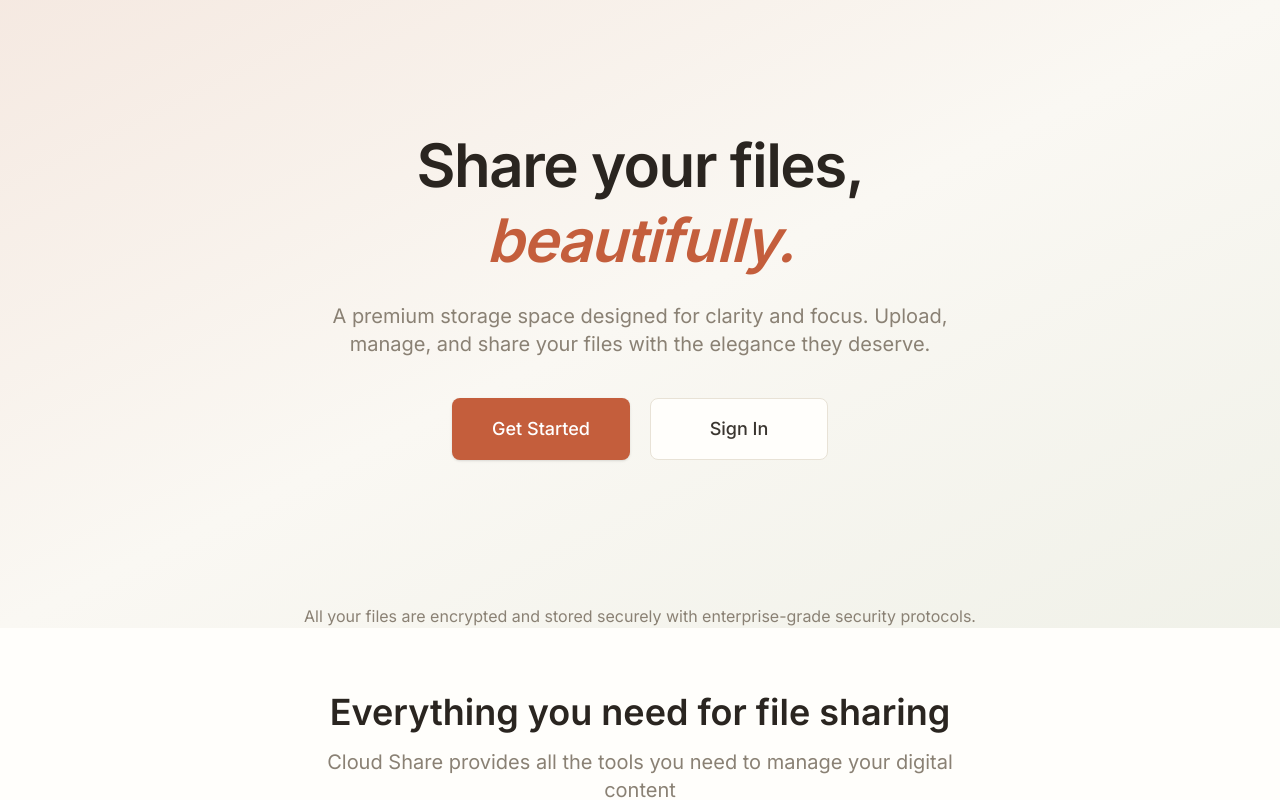
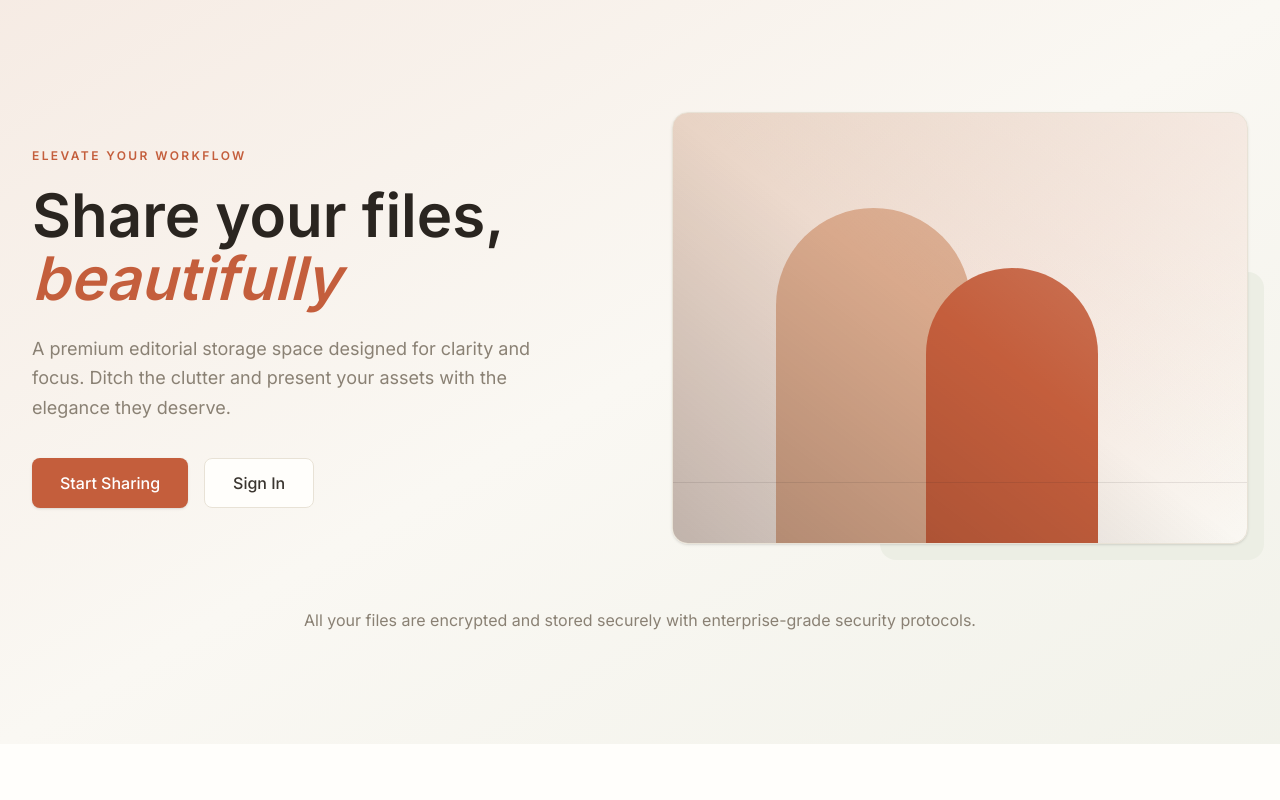
Before and after one commit to princesatapathy/cloud-share, a React (Vite) app in the folder cloudsharewebapp/: page / in a window 1280 px wide. Built offline with nearby package versions, Linux system fonts and the light colour scheme; no server answers.

Commit message:
feat(ui): two-column editorial hero with eyebrow label and CSS arch visual

```diff
--- a/cloudsharewebapp/src/components/landing/HeroSection.jsx
+++ b/cloudsharewebapp/src/components/landing/HeroSection.jsx
@@ -3,36 +3,63 @@ import {SignInButton, SignUpButton} from "@clerk/react";
 const HeroSection = () => {
     return (
         <div className="landing-page-content relative">
-            <div className="absolute inset-0 bg-gradient-to-br from-terracotta-soft via-cream to-olive-soft opacity-70 z-0 pointer-events-none"></div>
+            <div className="absolute inset-0 bg-gradient-to-br from-terracotta-soft via-cream to-olive-soft opacity-60 z-0 pointer-events-none"></div>
+
             <div className="max-w-7xl mx-auto px-4 sm:px-6 lg:px-8 relative z-10">
-                <div className="pt-20 pb-16 sm:pt-24 sm:pb-20 lg:pt-32 lg:pb-28">
-                    <div className="text-center">
-                        <h1 className="text-4xl tracking-tight font-semibold text-espresso sm:text-5xl md:text-6xl leading-tight">
-                            <span className="block">Share your files,</span>
-                            <span className="block text-terracotta italic">beautifully.</span>
-                        </h1>
-                        <p className="mt-5 max-w-md mx-auto text-base text-muted sm:text-lg md:mt-6 md:text-xl md:max-w-2xl">
-                            A premium storage space designed for clarity and focus. Upload, manage, and share your files with the elegance they deserve.
-                        </p>
-                        <div className="mt-10 max-w-sm mx-auto sm:max-w-none sm:flex sm:justify-center">
-                            <div className="space-y-4 sm:space-y-0 sm:mx-auto sm:inline-grid sm:grid-cols-2 sm:gap-5">
+                <div className="pt-20 pb-20 sm:pt-24 lg:pt-28 lg:pb-28">
+                    <div className="grid lg:grid-cols-2 gap-12 lg:gap-16 items-center">
+
+                        {/* Left — copy */}
+                        <div>
+                            <p className="text-xs font-semibold tracking-[0.2em] uppercase text-terracotta mb-5">
+                                Elevate your workflow
+                            </p>
+                            <h1 className="text-5xl md:text-6xl font-semibold text-espresso leading-[1.05]">
+                                Share your files,
+                                <span className="block text-terracotta italic">beautifully</span>
+                            </h1>
+                            <p className="mt-6 max-w-lg text-lg text-muted leading-relaxed">
+                                A premium editorial storage space designed for clarity and focus.
+                                Ditch the clutter and present your assets with the elegance they deserve.
+                            </p>
+                            <div className="mt-9 flex flex-wrap gap-4">
                                 <SignUpButton mode="modal">
-                                    <button
-                                        className="flex items-center justify-center px-6 py-3 text-base font-medium rounded-lg text-white bg-terracotta hover:bg-terracotta-dark md:py-4 md:text-lg md:px-10 transition-all duration-200 shadow-sm hover:shadow-md">Get Started</button>
+                                    <button className="px-7 py-3 text-base font-medium rounded-lg text-white bg-terracotta hover:bg-terracotta-dark transition-all duration-200 shadow-sm hover:shadow-md">
+                                        Start Sharing
+                                    </button>
                                 </SignUpButton>
                                 <SignInButton mode="modal">
-                                    <button
-                                        className="flex items-center justify-center px-6 py-3 border border-warmborder text-base font-medium rounded-lg text-ink bg-surface hover:bg-cream md:py-4 md:text-lg md:px-10 transition-all duration-200">Sign In</button>
+                                    <button className="px-7 py-3 text-base font-medium rounded-lg text-ink bg-surface border border-warmborder hover:bg-cream transition-all duration-200">
+                                        Sign In
+                                    </button>
                                 </SignInButton>
                             </div>
                         </div>
+
+                        {/* Right — editorial visual (CSS arch + light) */}
+                        <div className="relative">
+                            <div className="relative aspect-[4/3] rounded-2xl overflow-hidden border border-warmborder shadow-sm bg-gradient-to-br from-[#E8D3C4] via-terracotta-soft to-cream">
+                                {/* back arch */}
+                                <div className="absolute bottom-0 left-[18%] w-[34%] h-[78%] rounded-t-full bg-[#D9A98C]"></div>
+                                {/* front arch */}
+                                <div className="absolute bottom-0 left-[44%] w-[30%] h-[64%] rounded-t-full bg-terracotta"></div>
+                                {/* floor line */}
+                                <div className="absolute bottom-[14%] left-0 right-0 h-px bg-espresso/10"></div>
+                                {/* diagonal light beam */}
+                                <div className="absolute -inset-1 bg-gradient-to-tr from-espresso/25 via-transparent to-cream/50 mix-blend-multiply"></div>
+                                <div className="absolute inset-0 bg-gradient-to-bl from-white/30 via-transparent to-transparent"></div>
+                            </div>
+                            {/* soft offset shadow accent */}
+                            <div className="absolute -z-10 -bottom-4 -right-4 w-2/3 h-2/3 rounded-2xl bg-olive-soft"></div>
+                        </div>
+
                     </div>
-                </div>
 
-                <div className="mt-8 text-center">
-                    <p className="mt-4 text-base text-muted">
-                        All your files are encrypted and stored securely with enterprise-grade security protocols.
-                    </p>
+                    <div className="mt-16 text-center">
+                        <p className="text-base text-muted">
+                            All your files are encrypted and stored securely with enterprise-grade security protocols.
+                        </p>
+                    </div>
                 </div>
             </div>
         </div>
```
